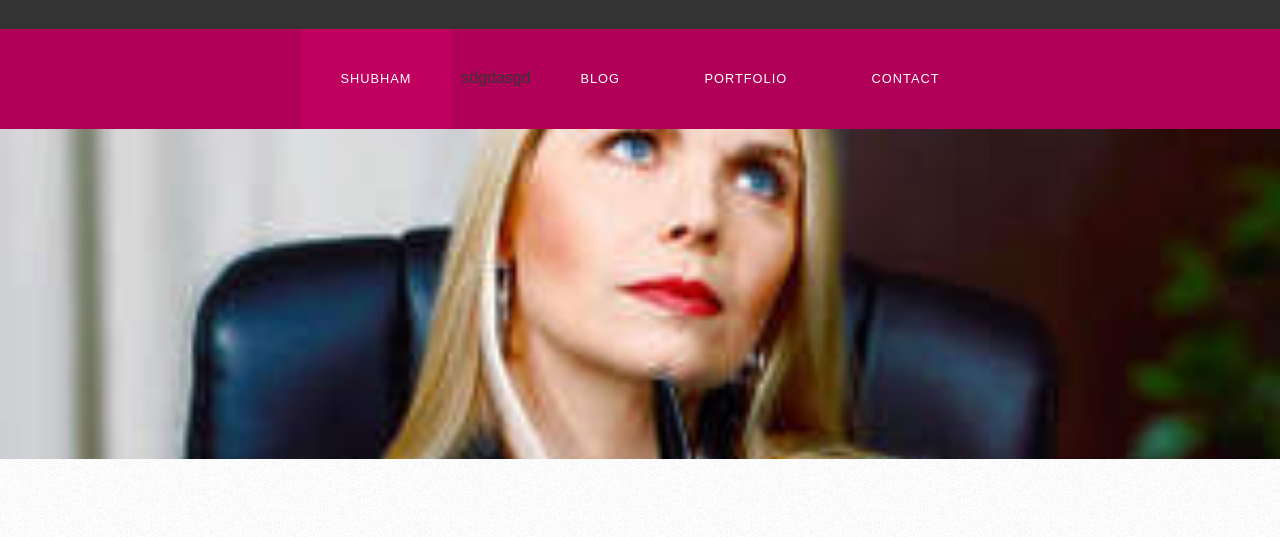
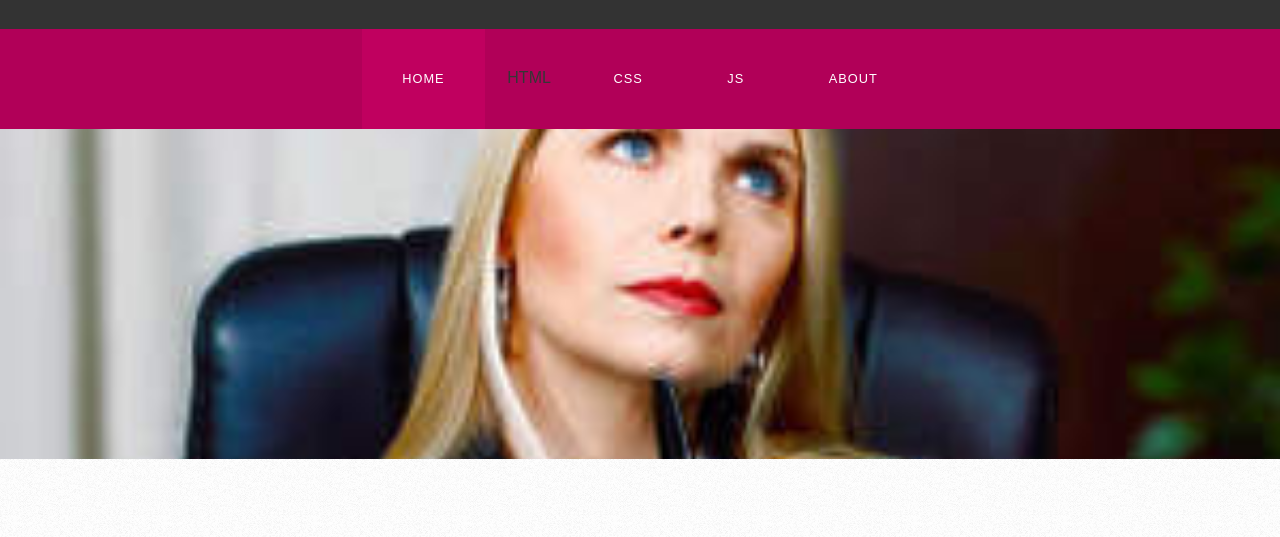
Before and after one commit to shu9269/neel, a plain HTML site: page index.html in a window 1280 px wide. Shown: the part 263-800 px from the top of the page. Drawn offline with Linux system fonts and the light colour scheme; a web font is replaced by a local one.

Commit message:
Update index.html

```diff
--- a/index.html
+++ b/index.html
@@ -38,12 +38,12 @@ Released   : 20140310
         <div id="menu-wrapper">
             <div id="menu" class="container">
                 <ul>
-                    <li class="current_page_item"><a href="#">SHUBHAM</a></li>
+                    <li class="current_page_item"><a href="#">HOME</a></li>
                     <li>
-                        <a href="#"></a>sdgdasgd</li>
-                    <li><a href="#">Blog</a></li>
-                    <li><a href="#">Portfolio</a></li>
-                    <li><a href="#">Contact</a></li>
+                        <a href="#"></a>HTML</li>
+                    <li><a href="#">CSS</a></li>
+                    <li><a href="#">JS</a></li>
+                    <li><a href="#">About</a></li>
                 </ul>
             </div>
             <!-- end #menu -->
@@ -54,8 +54,8 @@ Released   : 20140310
                 <div class="title">
                     <h2>Integer sit amet aliquet</h2>
                     <span class="byline">Phasellus nec erat sit amet nibh pellentesque congue</span> </div>
-                <p>This is <strong>ClearFigure</strong>, a free, fully standards-compliant CSS template designed by <a href="http://templated.co" rel="nofollow">TEMPLATED</a>. The photos in this template are from <a href="http://fotogrph.com/"> Fotogrph</a>.
-                    This free template is released under the <a href="http://templated.co/license">Creative Commons Attribution</a> license, so you're pretty much free to do whatever you want with it (even use it commercially) provided you give us credit
+                <p>This is <strong>ClearFigure</strong>, a free, fully standards-compliant CSS template designed by <a href="" rel="nofollow">TEMPLATED</a>. The photos in this template are from <a href="http://fotogrph.com/"> Fotogrph</a>.
+                    This free template is released under the <a href="">Creative Commons Attribution</a> license, so you're pretty much free to do whatever you want with it (even use it commercially) provided you give us credit
                     for it. Have fun :) </p>
                 <p>Consectetuer adipiscing elit. Nam pede erat, porta eu, lobortis eget, tempus et, tellus. Etiam neque. Vivamus consequat lorem at nisl. Nullam non wisi a sem semper eleifend. Donec mattis libero eget urna. Duis pretium velit ac mauris.
                     Proin eu wisi suscipit nulla suscipit interdum. Aenean lectus lorem, imperdiet at, ultrices eget, ornare et, wisi. Pellentesque adipiscing purus ac magna. Pellentesque habitant morbi tristique senectus et netus et malesuada fames ac
```
